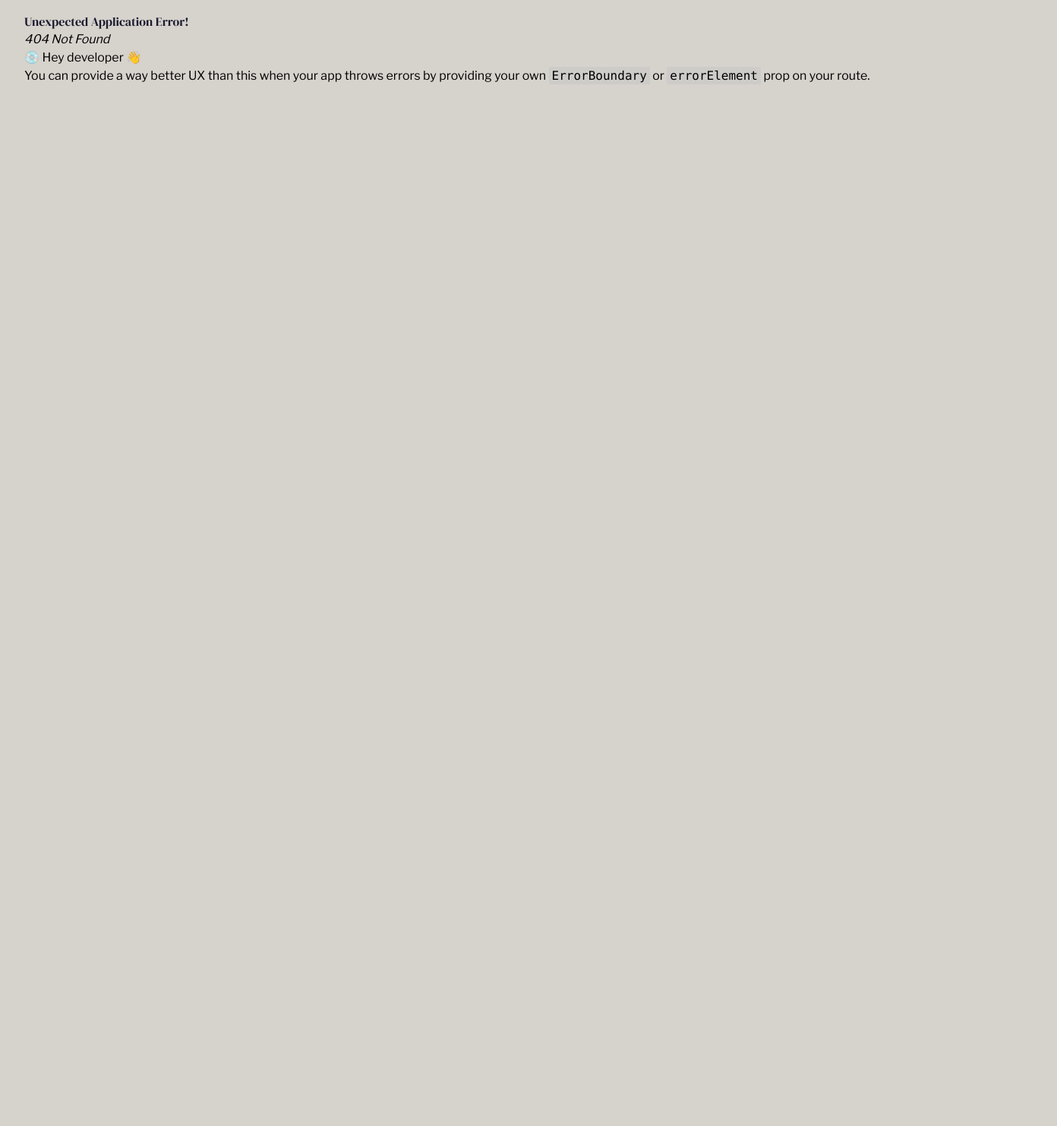
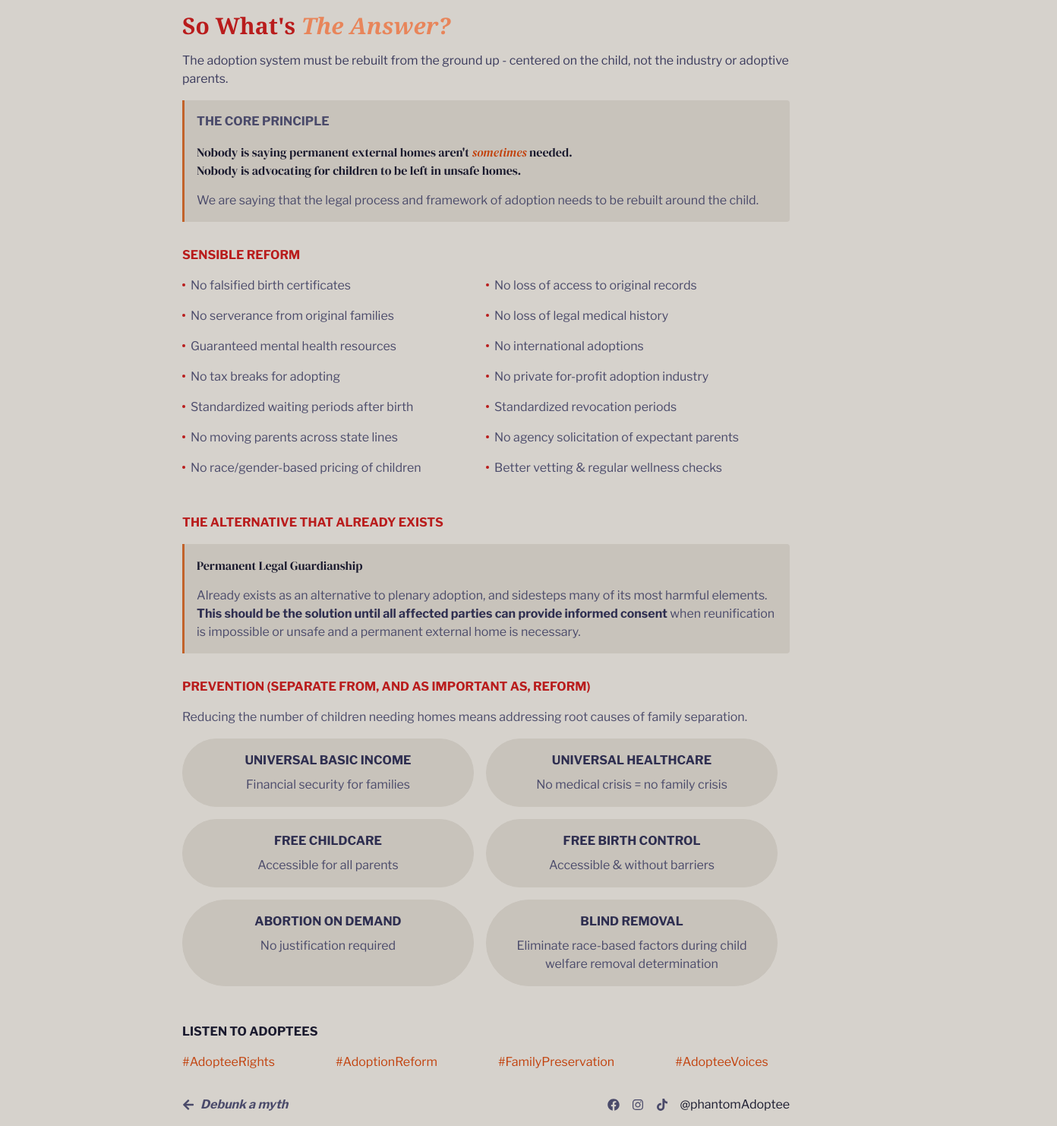
Before and after one commit to phantom42/adoptionmyths-react, a React (Vite) app: page /answer in a window 1280 px wide. Before the commit this address had no page. Shown: the whole page at 76% size, 1392 px wide, since content can reach past the window. Before the commit the page ends 832 px from the top, so only its background shows below. Built offline with nearby package versions, Linux system fonts and the light colour scheme.

Commit message:
bug fix for autoadvance, all myths page, previous myth link

```diff
--- a/src/App.jsx
+++ b/src/App.jsx
@@ -5,6 +5,8 @@ import MythPage from './pages/Myth/MythPage';
 import { getRandomMythListLoader } from './pages/RandomMyth/randomMythListLoader';
 import { MythLoader } from './pages/Myth/mythLoader';
 import Solution from './pages/Solution';
+import AllMyths from './pages/AllMyths/AllMyths';
+import { getAllMythsLoader } from './pages/AllMyths/allMythsLoader';
 
 const router = createBrowserRouter([
 	{
@@ -26,11 +28,32 @@ const router = createBrowserRouter([
 				loader: getRandomMythListLoader//randomMythLoader
 			},
 			{
+				path: "myths",
+				element: <AllMyths />,
+				loader: getAllMythsLoader
+			},
+			{
 				path: "the-answer",
 				element: <Solution />
 			},
 			{
+				path: "theanswer",
+				element: <Solution />
+			},
+			{
+				path: "answer",
+				element: <Solution />
+			},
+			{
 				path: "the-solution",
+				element: <Solution />
+			},
+			{
+				path: "thesolution",
+				element: <Solution />
+			},
+			{
+				path: "solution",
 				element: <Solution />
 			},
 		]
--- /dev/null
+++ b/src/api/queries/getAllMyths.js
@@ -0,0 +1,11 @@
+export async function getAllMyths() {
+	const apiKey = import.meta.env.VITE_API_KEY;
+	const headers = {
+		"x-api-key": apiKey
+	}
+	const url = import.meta.env.VITE_API_URL + '/api/myths/all';
+	const res = await fetch(url, {method: 'GET', headers: headers});
+	const data = await res.json();
+
+	return data;
+}
--- a/src/components/DebunkedMyth.jsx
+++ b/src/components/DebunkedMyth.jsx
@@ -2,12 +2,13 @@ import Fact from "./Fact";
 import Myth from "./Myth";
 import { Link } from "react-router-dom";
 
-export default function DebunkedMyth({debunkedMyth, nextMyth = ()=> {}}) {
+export default function DebunkedMyth({debunkedMyth, nextMyth = ()=> {}, prevMyth= () => {}, displayNext = true}) {
 	return (
 		<article className="box mythbox" style={{padding: '2em'}}>
 			<Myth myth={debunkedMyth.myth} slug={debunkedMyth.slug}/>
 			<Fact fact={debunkedMyth.fact}/>
 			<div className="flex justify-between items-center pt-5">
+
 				{debunkedMyth?.moreinfo ? (
 					<a
 						href={debunkedMyth.moreinfo}
@@ -21,6 +22,20 @@ export default function DebunkedMyth({debunkedMyth, nextMyth = ()=> {}}) {
 						Learn more about this fact
 					</a>
 				) : <span />}
+			</div>
+			<div className="flex justify-between items-center pt-5">
+				{displayNext &&
+				<Link
+				to="/"
+				onClick={prevMyth}
+				className="italic font-bold cursor-pointer"
+				style={{color: 'var(--box-text-color)'}}
+				onMouseEnter={e => e.target.style.color = 'var(--main-text-highlight)'}
+				onMouseLeave={e => e.target.style.color = 'var(--box-text-color)'}
+			>
+				← Previous Myth
+			</Link>}
+				{displayNext &&
 				<Link
 					to="/"
 					onClick={nextMyth}
@@ -31,6 +46,7 @@ export default function DebunkedMyth({debunkedMyth, nextMyth = ()=> {}}) {
 				>
 					Debunk another myth →
 				</Link>
+				}
 			</div>
 		</article>
 	)
--- a/src/components/SocialLinks.tsx
+++ b/src/components/SocialLinks.tsx
@@ -1,12 +1,31 @@
-import { FaFacebook, FaInstagram, FaTiktok } from "react-icons/fa";
+import { FaFacebook, FaInstagram, FaTiktok, FaArrowLeft } from "react-icons/fa";
+import { Link } from "react-router-dom";
 
-export default function SocialLinks() {
+interface IProps {
+	displayDebunk?: boolean
+}
+export default function SocialLinks({ displayDebunk = false }: IProps) {
+	const links = <><a href="https://facebook.com/phantomadoptee" target="_blank" rel="noopener noreferrer"><FaFacebook /></a>
+		<a href="https://instagram.com/phantomadoptee" target="_blank" rel="noopener noreferrer"><FaInstagram /></a>
+		<a href="https://tiktok.com/@phantomadoptee" target="_blank" rel="noopener noreferrer"><FaTiktok /></a>
+		<span className="credit">@phantomAdoptee</span></>
 	return (
-		<div className="flex items-center justify-end gap-4 mt-4 social-links">
-			<a href="https://facebook.com/phantomadoptee" target="_blank" rel="noopener noreferrer"><FaFacebook /></a>
-			<a href="https://instagram.com/phantomadoptee" target="_blank" rel="noopener noreferrer"><FaInstagram /></a>
-			<a href="https://tiktok.com/@phantomadoptee" target="_blank" rel="noopener noreferrer"><FaTiktok /></a>
-			<span className="credit">@phantomAdoptee</span>
-		</div>
+		<>
+			{displayDebunk &&
+				<div className="flex items-center justify-between gap-4 mt-4 social-links">
+					<Link to="/" className="back-link flex items-center gap-2 italic font-bold cursor-pointer">
+						<FaArrowLeft /> Debunk a myth
+					</Link>
+					<div className="flex items-center gap-4">
+						{links}
+					</div>
+				</div>
+			}
+			{!displayDebunk &&
+				<div className="flex items-center justify-end gap-4 mt-4 social-links">
+					{links}
+				</div>
+			}
+		</>
 	)
 }
--- a/src/index.css
+++ b/src/index.css
@@ -192,6 +192,12 @@ li::marker{
 	margin: 1em 0em;
 	color: var(--main-text-color);
 }
-.social-links a {
+.social-links a,
+.social-links .back-link {
 	color: var(--box-text-color);
+	transition: color 0.2s;
 }
+.social-links a:hover,
+.social-links .back-link:hover {
+	color: var(--main-text-highlight);
+}
--- a/src/pages/AllMyths/AllMyths.jsx
+++ b/src/pages/AllMyths/AllMyths.jsx
@@ -0,0 +1,16 @@
+import { useLoaderData } from "react-router-dom"
+import DebunkedMyth from "../../components/DebunkedMyth";
+import SocialLinks from "../../components/SocialLinks";
+export default function AllMyths(){
+	const {allMythsList} = useLoaderData();
+	return (
+		<div className="max-w-200 mx-auto">
+			{allMythsList.length > 0 && allMythsList.map((myth) =>(
+				<DebunkedMyth debunkedMyth={myth} key={myth._id} displayNext={false} />
+			))
+
+			}
+			<SocialLinks displayDebunk={true}/>
+		</div>
+	)
+}
--- /dev/null
+++ b/src/pages/AllMyths/allMythsLoader.js
@@ -0,0 +1,8 @@
+import { getAllMyths } from "../../api/queries/getAllMyths";
+
+export async function getAllMythsLoader(){
+	const allMythsList = await getAllMyths();
+	return {
+		allMythsList
+	};
+}
--- a/src/pages/Myth/MythPage.jsx
+++ b/src/pages/Myth/MythPage.jsx
@@ -24,7 +24,7 @@ export default function MythPage() {
 						<DebunkedMyth debunkedMyth={myth} />
 					}
 					<Link to="/the-answer/" className="solution-link italic font-bold cursor-pointer">
-						<h1 className="font-serif text-3xl">So What's <span className="text-highlight-500 italic">The Answer?</span></h1>
+						<h1 className="font-serif text-3xl">So What's <span className="text-highlight-500 italic">The Answer?</span> <span className="answer-link"> The Answers Already Exist →</span></h1>
 					</Link>
 				</div>
 			</div>
--- a/src/pages/RandomMyth/RandomMythPage.jsx
+++ b/src/pages/RandomMyth/RandomMythPage.jsx
@@ -7,7 +7,7 @@ export default function RandomMythPage() {
 	//const {randomMyth} = useLoaderData() ;
 	const {randomMythList} = useLoaderData();
 	const [mythIndex, setMythIndex] = useState(0);
-	const [autoAdvance, setAutoAdvance] = useState(import.meta.env.VITE_AUTOADVANCE);
+	const [autoAdvance, setAutoAdvance] = useState(import.meta.env.VITE_AUTOADVANCE === 'true');
 	// eslint-disable-next-line no-unused-vars
 	const toggleAutoAdvance = () => {
 		setAutoAdvance(!autoAdvance);
@@ -38,12 +38,12 @@ export default function RandomMythPage() {
 				<div className="w-full max-w-200">
 					<DebunkedMyth debunkedMyth={randomMyth} nextMyth={nextMyth} prevMyth={prevMyth}/>
 					<Link to="/the-answer/" className="solution-link italic font-bold cursor-pointer">
-						<h1 className="font-serif text-3xl">So What's <span className="text-highlight-500 italic">The Answer?</span></h1>
+						<h1 className="font-serif text-3xl">So What's <span className="text-highlight-500 italic">The Answer?</span> <span className="answer-link"> →</span></h1>
 					</Link>
 				</div>
 			</div>
 			<div className="w-full max-w-200 mx-auto">
-				<SocialLinks />
+				<SocialLinks displayDebunk={false}/>
 			</div>
 		</div>
 	)
--- a/src/pages/Solution/Footer.tsx
+++ b/src/pages/Solution/Footer.tsx
@@ -3,8 +3,8 @@ import SocialLinks from "../../components/SocialLinks";
 export default function Footer() {
 	return (
 		<article id="footer">
-			<header>The answers exist. They always have.</header>
-			<p>The question is whether or not people are ready to listen.</p>
+			<header>Listen to adoptees</header>
+			{/* <p>Listen To Adoptees</p> */}
 			<section>
 				<ul>
 					<li>#AdopteeRights</li>
@@ -13,7 +13,7 @@ export default function Footer() {
 					<li>#AdopteeVoices</li>
 				</ul>
 			</section>
-			<SocialLinks />
+			<SocialLinks displayDebunk={true} />
 		</article>
 	)
 }
```
